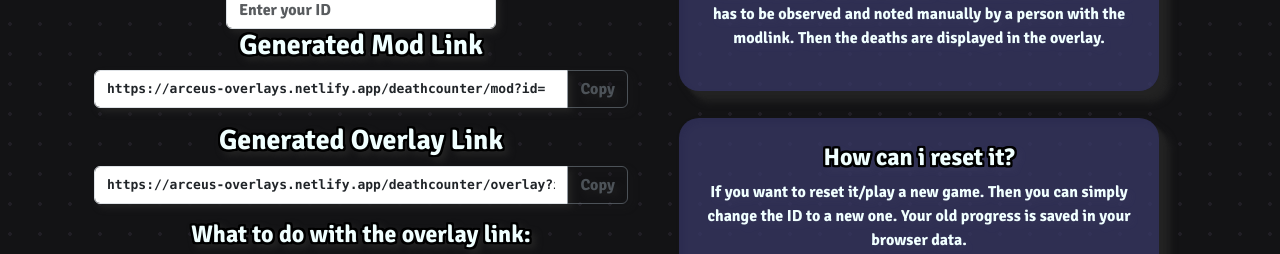
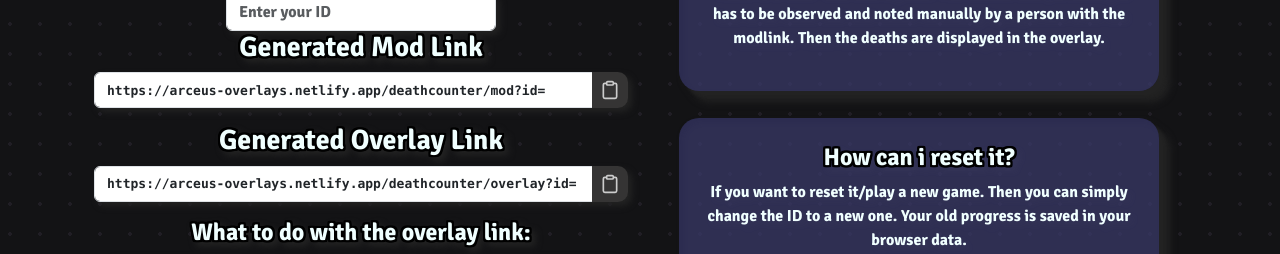
Before and after one commit to deadofarceus/DedosOverlays, a React (Vite) app: page /DeathCounter in a window 1280 px wide. Shown: the part 226-480 px from the top of the page. Built offline with nearby package versions, Linux system fonts and the light colour scheme; no server answers.

Commit message:
feat: copy buttons

```diff
--- a/src/pages/Deathcounter.tsx
+++ b/src/pages/Deathcounter.tsx
@@ -1,14 +1,7 @@
-import {
-  Button,
-  Col,
-  Container,
-  Form,
-  InputGroup,
-  ListGroup,
-  Row,
-} from "react-bootstrap";
+import { Col, Container, Form, InputGroup, ListGroup, Row } from "react-bootstrap";
 import "../styles/Deathcounter.css";
 import { useState } from "react";
+import DedoCopy from "../components/util/DedoCopy";
 
 function Deathcounter() {
   document.body.className = "noOBS";
@@ -32,9 +25,7 @@ function Deathcounter() {
                   placeholder="Enter your ID"
                   value={id}
                   id="dedoKey"
-                  onChange={(e: React.ChangeEvent<HTMLInputElement>) =>
-                    setID(e.target.value)
-                  }
+                  onChange={(e: React.ChangeEvent<HTMLInputElement>) => setID(e.target.value)}
                 />
               </Form.Group>
             </Col>
@@ -48,16 +39,7 @@ function Deathcounter() {
               aria-describedby="basic-addon2"
               className="link"
             />
-            <Button
-              variant="outline-secondary"
-              id="button-addon2"
-              disabled={!id}
-              onClick={() => {
-                navigator.clipboard.writeText(modLink);
-              }}
-            >
-              Copy
-            </Button>
+            <DedoCopy textToCopy={modLink} />
           </InputGroup>
           <h3 className="blackOutline">Generated Overlay Link</h3>
           <InputGroup className="mb-3">
@@ -68,28 +50,16 @@ function Deathcounter() {
               aria-describedby="basic-addon2"
               className="link"
             />
-            <Button
-              variant="outline-secondary"
-              id="button-addon2"
-              disabled={!id}
-              onClick={() => {
-                navigator.clipboard.writeText(overlayLink);
-              }}
-            >
-              Copy
-            </Button>
+            <DedoCopy textToCopy={overlayLink} />
           </InputGroup>
           <Container id="help">
             <h4 className="blackOutline">What to do with the overlay link:</h4>
             <ListGroup numbered>
               <ListGroup.Item>Add a Browser Source in OBS</ListGroup.Item>
+              <ListGroup.Item>Copy and paste the link in the URL field</ListGroup.Item>
               <ListGroup.Item>
-                Copy and paste the link in the URL field
-              </ListGroup.Item>
-              <ListGroup.Item>
-                Set width to 800px and heigth to 800px an resize it the way you
-                want. Most of the time in souls games the top right corner is
-                the way to go.
+                Set width to 800px and heigth to 800px an resize it the way you want. Most of the
+                time in souls games the top right corner is the way to go.
               </ListGroup.Item>
             </ListGroup>
           </Container>
@@ -99,17 +69,16 @@ function Deathcounter() {
             <div className="faq">
               <h4 className="blackOutline">How does it work?</h4>
               <p className="">
-                There is a mod- and overlaylink. The deaths and percentages has
-                to be observed and noted manually by a person with the modlink.
-                Then the deaths are displayed in the overlay.
+                There is a mod- and overlaylink. The deaths and percentages has to be observed and
+                noted manually by a person with the modlink. Then the deaths are displayed in the
+                overlay.
               </p>
             </div>
             <div className="faq">
               <h4 className="blackOutline">How can i reset it?</h4>
               <p className="">
-                If you want to reset it/play a new game. Then you can simply
-                change the ID to a new one. Your old progress is saved in your
-                browser data.
+                If you want to reset it/play a new game. Then you can simply change the ID to a new
+                one. Your old progress is saved in your browser data.
               </p>
             </div>
             <div className="faq">
@@ -124,10 +93,7 @@ function Deathcounter() {
                 {". "}
                 {
                   <a href="https://ko-fi.com/Q5Q5ZTNQB" target="_blank">
-                    <img
-                      height="36"
-                      src="https://storage.ko-fi.com/cdn/kofi1.png?v=3"
-                    />
+                    <img height="36" src="https://storage.ko-fi.com/cdn/kofi1.png?v=3" />
                   </a>
                 }
               </p>
--- a/src/styles/EloOverlayTutorial.css
+++ b/src/styles/EloOverlayTutorial.css
@@ -20,6 +20,7 @@
   font-size: small;
   font-family: "Consolas", monospace;
   font-weight: bold;
+  height: 36px;
 }
 
 #linkCol {
```
